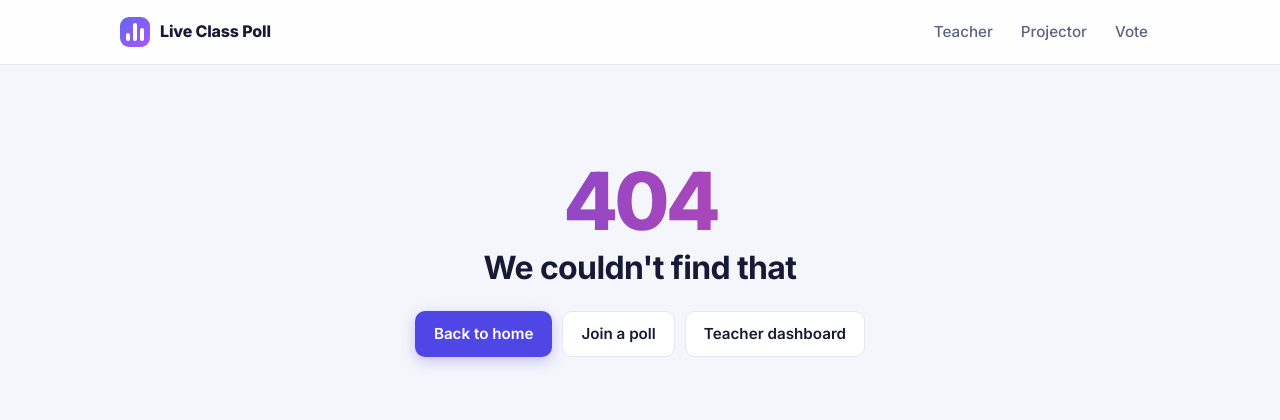
After one commit to jliu248-dev/Live-Class-Poll-, a Flask app: template templates/404.html in a window 1280 px wide. The commit adds this page. Shown: the top 420 px of the page. Run offline with Flask 3, Linux system fonts and the light colour scheme; the template is opened without the code that fills it, so the values that code supplies are empty.

Commit message:
Add custom 404/500 pages and clearer validation and vote errors

```diff
--- a/app.py
+++ b/app.py
@@ -179,12 +179,18 @@ def create_question():
     form = {"text": text, "options": options or ["", ""]}
 
     error = None
-    if not text:
-        error = "Please type a question."
+    if not text and not filled:
+        error = f"The form is empty. Type a question and at least {MIN_OPTIONS} answer options."
+    elif not text:
+        error = "Please type a question. The question box is empty."
     elif len(text) > MAX_QUESTION_LENGTH:
         error = f"The question is too long (max {MAX_QUESTION_LENGTH} characters)."
     elif len(filled) < MIN_OPTIONS:
-        error = f"Please fill in at least {MIN_OPTIONS} answer options."
+        filled_text = "no answer options" if not filled else "only 1 answer option"
+        error = (
+            f"You filled in {filled_text}. "
+            f"A question needs at least {MIN_OPTIONS} so students have a choice."
+        )
     elif len(filled) > MAX_OPTIONS:
         error = f"A question can have at most {MAX_OPTIONS} answer options."
     elif any(len(o) > MAX_OPTION_LENGTH for o in filled):
@@ -315,13 +321,18 @@ def api_current():
         )
 
 
+def is_whole_number(value):
+    # bool is a subclass of int in Python, so rule it out explicitly.
+    return isinstance(value, int) and not isinstance(value, bool)
+
+
 @app.post("/api/vote")
 def api_vote():
     data = request.get_json(silent=True)
     if (
         not isinstance(data, dict)
-        or not isinstance(data.get("question_id"), int)
-        or not isinstance(data.get("option"), int)
+        or not is_whole_number(data.get("question_id"))
+        or not is_whole_number(data.get("option"))
     ):
         return api_error("Your vote couldn't be read. Please refresh the page and try again.", 400)
     if not has_joined():
@@ -329,13 +340,22 @@ def api_vote():
 
     voter = voter_id()
     with lock:
-        question = questions.get(state["current_id"])
-        if question is None or question["id"] != data["question_id"]:
+        question = questions.get(data["question_id"])
+        if question is None:
+            return api_error(
+                "That question doesn't exist. It may have been deleted. Showing the current one now.",
+                404,
+            )
+        if question["id"] != state["current_id"]:
             return api_error("This question is no longer active. Showing the current one now.", 409)
         if not question["open"]:
             return api_error("Voting is closed for this question.", 409)
         if not 0 <= data["option"] < len(question["options"]):
-            return api_error("That answer option doesn't exist. Please pick another.", 400)
+            return api_error(
+                f"That answer option doesn't exist. Please pick one of the "
+                f"{len(question['options'])} options shown.",
+                400,
+            )
         if voter in question["voters"]:
             return api_error("You've already voted on this question.", 409)
 
@@ -365,16 +385,41 @@ def handle_http_error(error):
 
     if request.path.startswith("/api/"):
         return api_error(message, error.code)
-    return render_template("error.html", code=error.code, message=message), error.code
+    if error.code == 404:
+        return render_error_page("404.html", 404, message)
+    if error.code == 500:
+        return render_error_page("500.html", 500, message)
+    return render_error_page("error.html", error.code, message)
 
 
 @app.errorhandler(Exception)
 def handle_unexpected_error(error):
+    # Log the full traceback in the terminal for us; the browser only gets a friendly page.
     app.logger.exception("Unexpected error")
     message = "Something went wrong on the server. Please try again."
     if request.path.startswith("/api/"):
         return api_error(message, 500)
-    return render_template("error.html", code=500, message=message), 500
+    return render_error_page("500.html", 500, message)
+
+
+def render_error_page(template, code, message):
+    try:
+        return render_template(template, code=code, message=message), code
+    except Exception:
+        # If even the error page fails to render, fall back to plain HTML rather than a traceback.
+        app.logger.exception("Error page failed to render")
+        return (
+            f"<!doctype html><title>Error {code}</title>"
+            f"<h1>Error {code}</h1><p>Something went wrong. Please go back and try again.</p>"
+            f'<p><a href="/">Back to home</a></p>',
+            code,
+        )
+
+
+# Never run with the debugger, even if FLASK_DEBUG=1 or `flask run --debug` is used:
+# the debugger shows tracebacks in the browser.
+app.config["DEBUG"] = False
+app.config["PROPAGATE_EXCEPTIONS"] = False
 
 
 if __name__ == "__main__":
--- a/static/style.css
+++ b/static/style.css
@@ -299,6 +299,7 @@ code {
 /* ---------- Error page ---------- */
 .error-page { text-align: center; padding: 64px 0; }
 .error-page .lead { margin: 0 auto 24px; }
+.error-actions { display: flex; flex-wrap: wrap; justify-content: center; gap: 10px; }
 .error-code {
   display: block;
   font-size: 5rem;
--- /dev/null
+++ b/templates/404.html
@@ -0,0 +1,16 @@
+{% extends "base.html" %}
+
+{% block title %}Page not found · Live Class Poll{% endblock %}
+
+{% block content %}
+  <div class="error-page">
+    <span class="error-code">404</span>
+    <h1>We couldn't find that</h1>
+    <p class="lead">{{ message }}</p>
+    <div class="error-actions">
+      <a class="btn btn-primary" href="{{ url_for('home') }}">Back to home</a>
+      <a class="btn btn-ghost" href="{{ url_for('vote') }}">Join a poll</a>
+      <a class="btn btn-ghost" href="{{ url_for('teacher') }}">Teacher dashboard</a>
+    </div>
+  </div>
+{% endblock %}
--- a/templates/error.html
+++ b/templates/error.html
@@ -7,6 +7,8 @@
     <span class="error-code">{{ code }}</span>
     <h1>Something's not right</h1>
     <p class="lead">{{ message }}</p>
-    <a class="btn btn-primary" href="{{ url_for('home') }}">Back to home</a>
+    <div class="error-actions">
+      <a class="btn btn-primary" href="{{ url_for('home') }}">Back to home</a>
+    </div>
   </div>
 {% endblock %}
```
Also changed, not shown: templates/500.html (added, +15 -0 lines).
